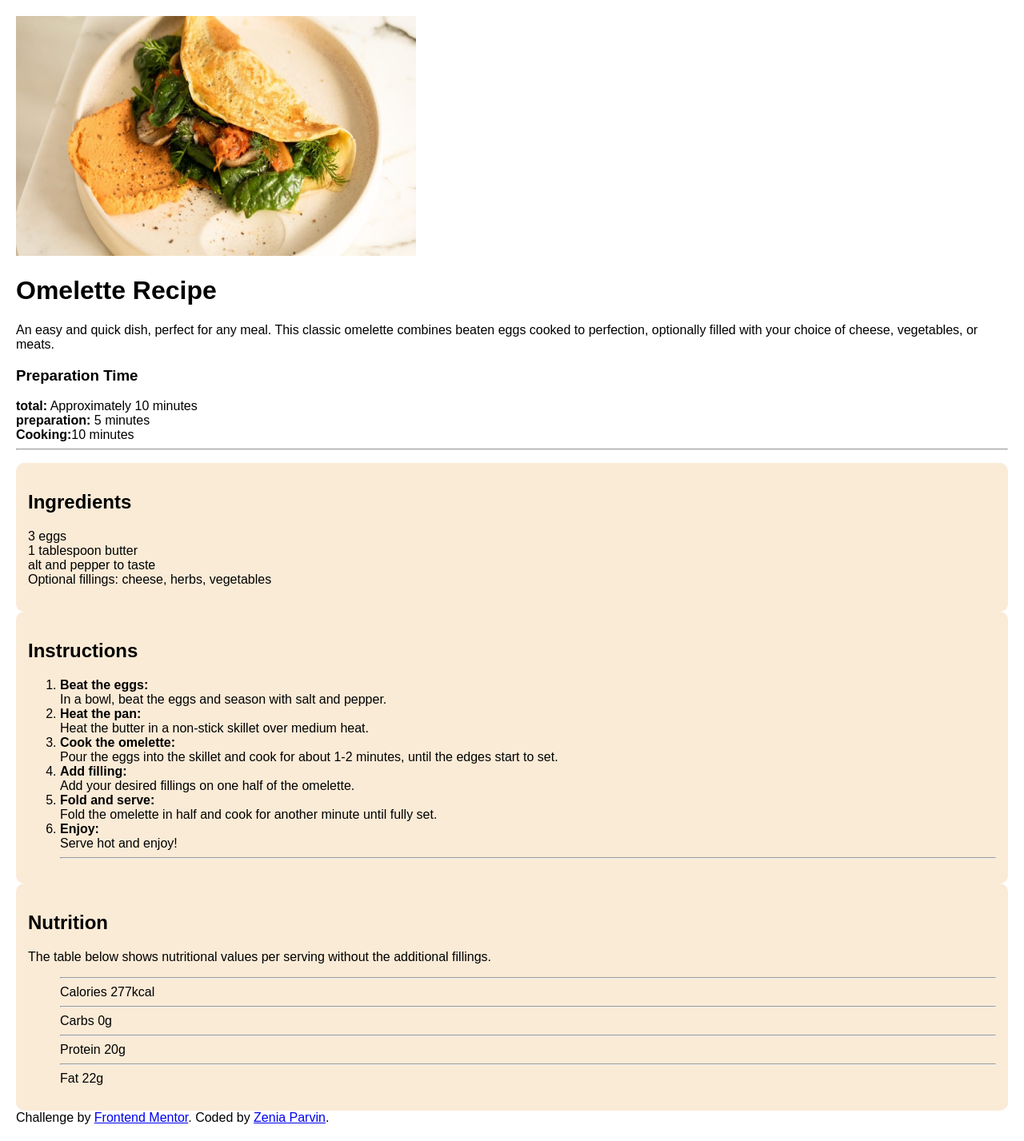
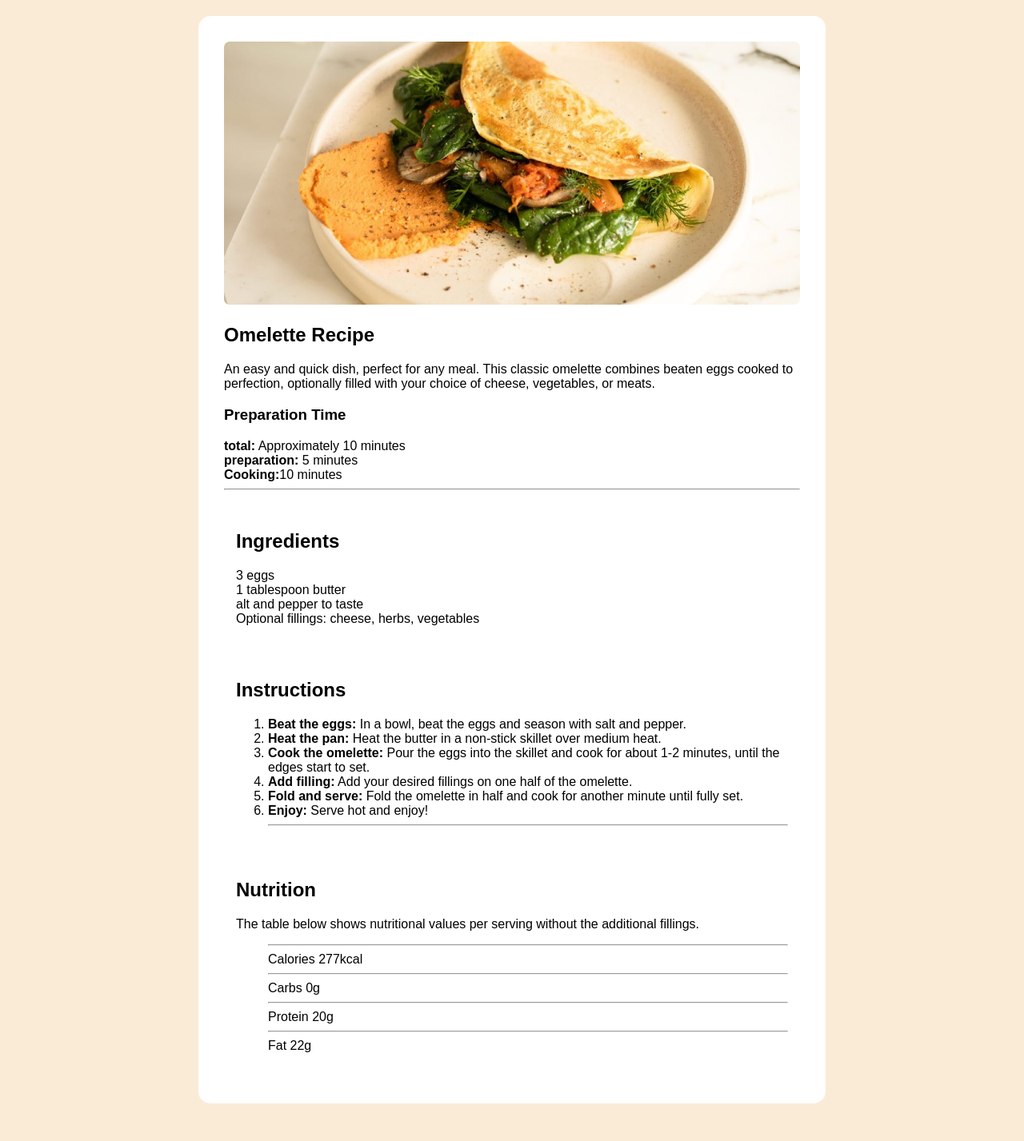
Before and after one commit to zeniaparvin/Recipe-page-main, a plain HTML site: page index.html in a window 1280 px wide. Shown: the whole page at 80% size. After the commit the page ends 1400 px from the top, so only its background shows below. Drawn offline with Linux system fonts and the light colour scheme.

Commit message:
Started fixing the code  @zeniaparvin

```diff
--- a/index.html
+++ b/index.html
@@ -1,26 +1,31 @@
 <!DOCTYPE html>
 <html lang="en">
+
 <head>
-    <meta charset="UTF-8">
-    <meta name="viewport" content="width=device-width, initial-scale=1.0">
-    <img src="././assets/images/image-omelette.jpeg" height="300px" width="500" alt="">
+    <meta charset="UTF-8" />
+    <meta name="viewport" content="width=device-width, initial-scale=1.0" />
     <title>Omelette Recipe</title>
-   <link rel="stylesheet" href="style.css">
+    <link rel="stylesheet" href="style.css" />
 </head>
+
 <body>
-
     <main>
+        <img src="././assets/images/image-omelette.jpeg" alt="" />
+        <section>
             <h1>Omelette Recipe</h1>
-        <p>An easy and quick dish, perfect for any meal. This classic omelette combines beaten eggs cooked
-            to perfection, optionally filled with your choice of cheese, vegetables, or meats.</p>
-
+            <p>
+                An easy and quick dish, perfect for any meal. This classic omelette
+                combines beaten eggs cooked to perfection, optionally filled with your
+                choice of cheese, vegetables, or meats.
+            </p>
+        </section>
         <section class="Preparation Time">
             <h3>Preparation Time</h3>
             <ul>
                 <li><b>total:</b> Approximately 10 minutes</li>
                 <li><b>preparation:</b> 5 minutes</li>
                 <li><b>Cooking:</b>10 minutes</li>
-                    <hr>
+                <hr />
             </ul>
         </section>
 
@@ -37,49 +42,49 @@
         <section class="instructions">
             <h2>Instructions</h2>
             <ol>
-                <li><ul><b>Beat the eggs:</b></ul>In a bowl, beat the eggs and season with salt and pepper.</li>
-                <li><ul><b>Heat the pan:</b></ul>Heat the butter in a non-stick skillet over medium heat.</li>
-                <li><ul><b>Cook the omelette:</b></ul>Pour the eggs into the skillet and cook for about 1-2 minutes, until the edges start to set.</li>
-                <li><ul><b>Add filling:</b></ul>Add your desired fillings on one half of the omelette.</li>
-                <li><ul><b>Fold and serve:</b></ul>Fold the omelette in half and cook for another minute until fully set.</li>
-                <li><ul><b>Enjoy:</b></ul>Serve hot and enjoy!</li>
-                <hr>
+                <li> <b>Beat the eggs:</b> In a bowl, beat the eggs and season with salt and pepper.
+                </li>
+                <li><b>Heat the pan:</b> Heat the butter in a non-stick skillet over medium heat.
+                </li>
+                <li><b>Cook the omelette:</b>
+                    Pour the eggs into the skillet and cook for about 1-2 minutes, until
+                    the edges start to set.
+                </li>
+                <li><b>Add filling:</b>
+                    Add your desired fillings on one half of the omelette.
+                </li>
+                <li><b>Fold and serve:</b>
+                    Fold the omelette in half and cook for another minute until fully
+                    set.
+                </li>
+                <li><b>Enjoy:</b>
+                    Serve hot and enjoy!
+                </li>
+                <hr />
             </ol>
         </section>
 
         <section class="Nutrition">
             <h2>Nutrition</h2>
-            <p>The table below shows nutritional values per serving without the additional fillings.</p>
+            <p>
+                The table below shows nutritional values per serving without the
+                additional fillings.
+            </p>
             <ol>
-            <hr>
-                Calories
-                277kcal
+                <hr />
+                Calories 277kcal
 
-            <hr>
-                Carbs
-                0g
+                <hr />
+                Carbs 0g
 
-            <hr>
-                Protein
-                20g
+                <hr />
+                Protein 20g
 
-            <hr>
-                Fat
-                22g
-
+                <hr />
+                Fat 22g
             </ol>
         </section>
+    </main>
+</body>
 
-
-    </main>
-
-</body>
 </html>
-
-
-  <div class="attribution">
-    Challenge by <a href="https://www.frontendmentor.io?ref=challenge" target="_blank">Frontend Mentor</a>.
-    Coded by <a href="#">Zenia Parvin</a>.
-  </div>
-</body>
-</html>
--- a/style.css
+++ b/style.css
@@ -1,29 +1,48 @@
 body {
     font-family: Arial, sans-serif;
-    background-color: #fff;
+    background-color: antiquewhite;
     margin: 0;
     padding: 20px;
+    display: flex;
+    align-items: center;
+    justify-content: center;
 }
+
+main {
+    max-width: 720px;
+    background-color: white;
+    border-radius: 15px;
+    padding: 2rem;
+}
+
+main img {
+    width: 100%;
+    border-radius: 7px;
+}
+
 h1 {
     color: black;
 }
 
-.Preparation Time{
+.Preparation Time {
     background-color: rgb(233, 25, 129);
     color: rgb(8, 0, 0);
     padding: 10px;
 
     border-radius: 5px;
-    box-shadow: 0 2px 5px rgba(0,2, 1,3,4,6);
+    box-shadow: 0 2px 5px rgba(0, 2, 1, 3, 4, 6);
 }
-.ingredients, .instructions ,.Nutrition {
-    background-color: antiquewhite;
+
+.ingredients,
+.instructions,
+.Nutrition {
     color: black;
     padding: 15px;
     border-radius: 10px;
-    box-shadow: 0 2px 5px rgba(0,2, 1,3,4,6);
+    box-shadow: 0 2px 5px rgba(0, 2, 1, 3, 4, 6);
 
 }
+
 
 ul {
     list-style-type: none;
```
Lines whose indentation alone changed are shown as unchanged.
